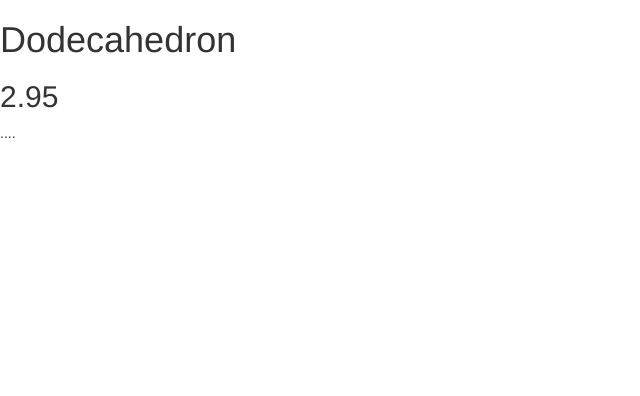
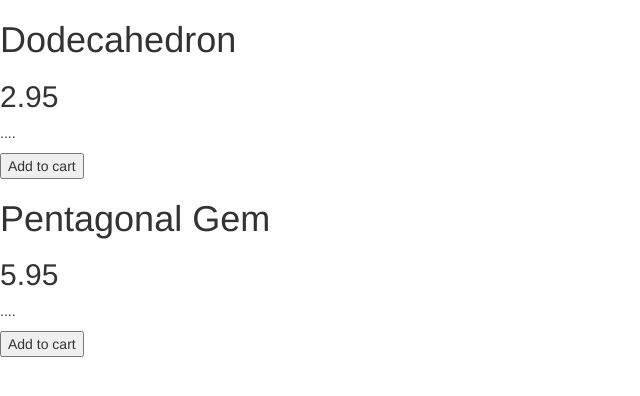
Before and after one commit to gustavo81988/flatlander_store, a website: page index.html in a window 1280 px wide. Shown: the whole page, without its empty margins (0-640 px from the left). Drawn offline with nearby package versions, Linux system fonts and the light colour scheme.

Commit message:
Built-in Directives

```diff
--- a/app.js
+++ b/app.js
@@ -3,13 +3,26 @@
 	var app = angular.module('store',[]);
 
 	app.controller('StoreController',function(){
-		this.product = gem;
+		this.products = gems;
 	});
 
-	var gem ={
-		name: 'Dodecahedron',
-		price: 2.95,
-		description: '....'
-	}
+	var gems =[
+
+		{
+			name: 'Dodecahedron',
+			price: 2.95,
+			description: '....',
+			canPurchase: true,
+			soldOut: false
+		},
+
+		{
+			name: 'Pentagonal Gem',
+			price: 5.95,
+			description: '....',
+			canPurchase: true,
+			soldOut: false
+		}
+	]
 
 })();
--- a/index.html
+++ b/index.html
@@ -5,12 +5,13 @@
 	<title>Flatlander Store</title>
 	<link rel="stylesheet" type="text/css" href="bower_components/bootstrap/dist/css/bootstrap.min.css">
 </head>
-<body>
+<body ng-controller="StoreController as store">
 
-	<div ng-controller="StoreController as store">
-		<h1>{{store.product.name}}</h1>
-		<h2>{{store.product.price}}</h2>
-		<p>{{store.product.description}}</p>
+	<div ng-repeat="product in store.products">
+		<h1>{{product.name}}</h1>
+		<h2>{{product.price}}</h2>
+		<p>{{product.description}}</p>
+		<button ng-show="product.canPurchase">Add to cart</button>
 	</div>
 
 <script type="text/javascript" src="bower_components/angular/angular.min.js"></script>
```
